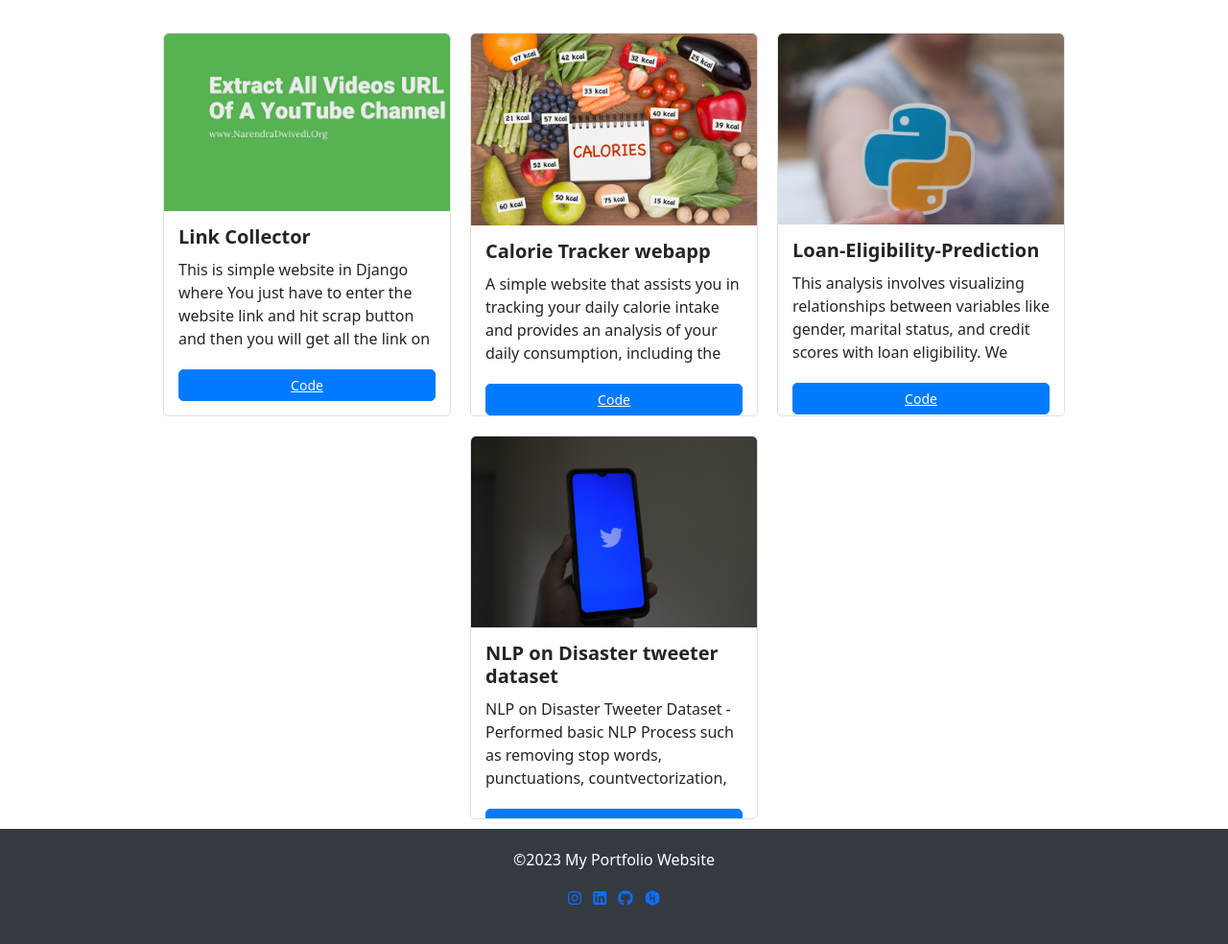
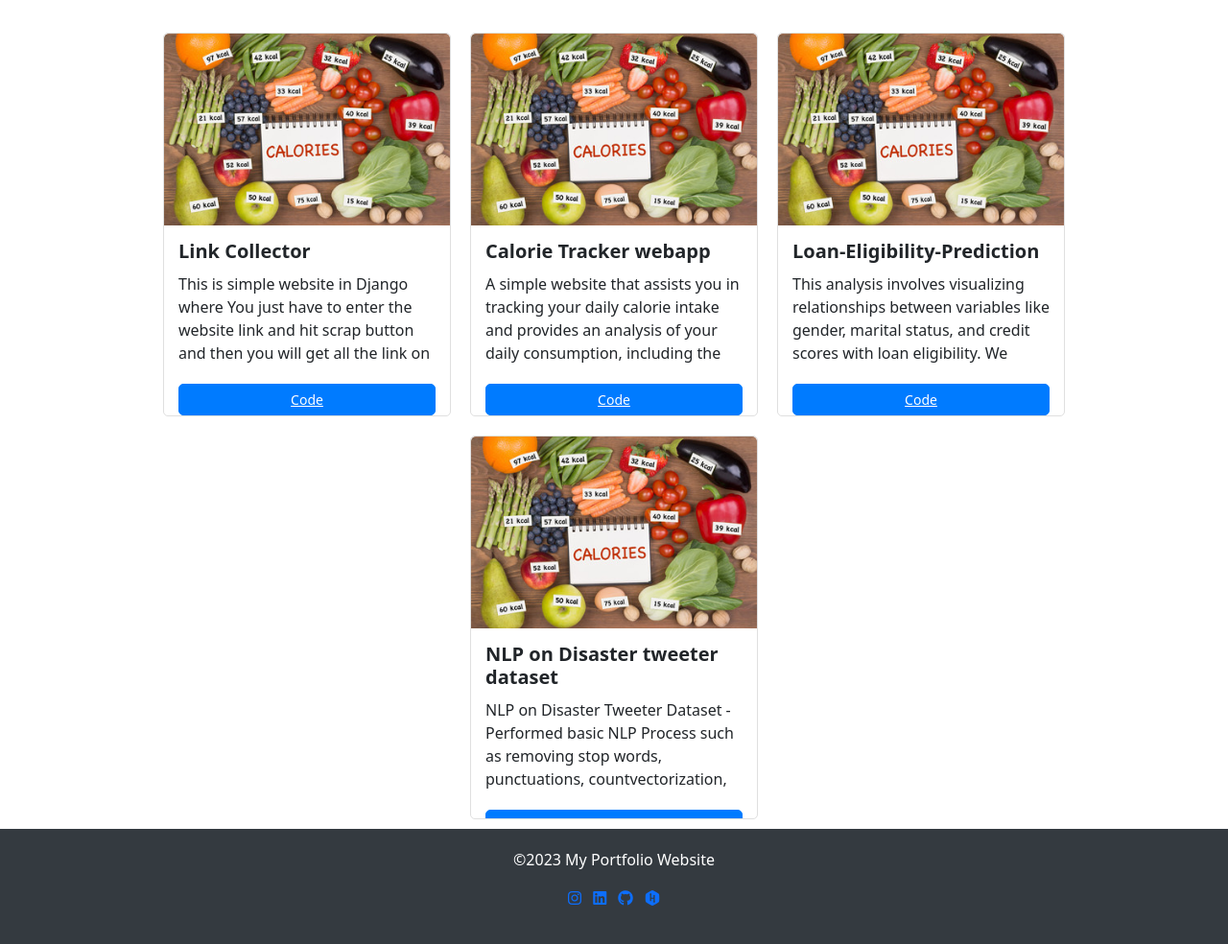
Before and after one commit to Jitesh001/my_portfolio, a Django app: page /projects/ in a window 1280 px wide. Shown: the part 147-1131 px from the top of the page at 96% size. Run offline with Django 4.2, Linux system fonts and the light colour scheme; data comes from the database, SQL or seed files in the repository; some libraries are stand-ins or nearby versions.

Commit message:
Update project.html

```diff
--- a/project/templates/project/project.html
+++ b/project/templates/project/project.html
@@ -12,7 +12,7 @@
     <div class="project-container">
         {% for project in projects %}
         <div class="project-card">
-            <img src="{{ project.image.url }}" class="project-image" alt="{{ project.title }}">
+            <img src="/media/project_images/p1.jpg" class="project-image" alt="{{ project.title }}">
             <div class="project-details">
                 <h5 class="project-title">{{ project.title }}</h5>
                 <p class="project-description">{{ project.description }}</p>
```
